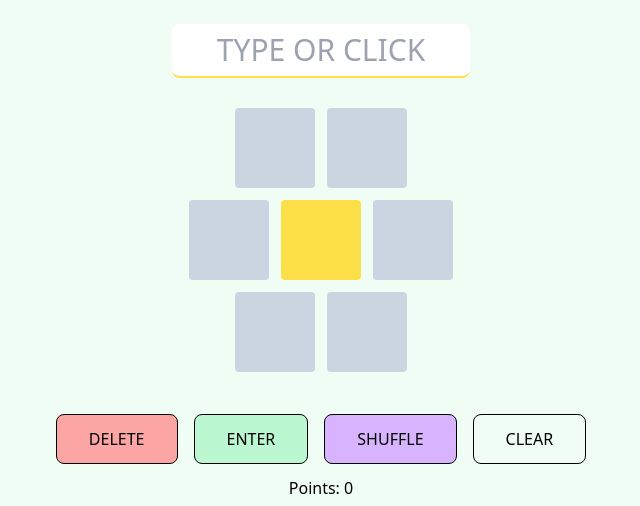
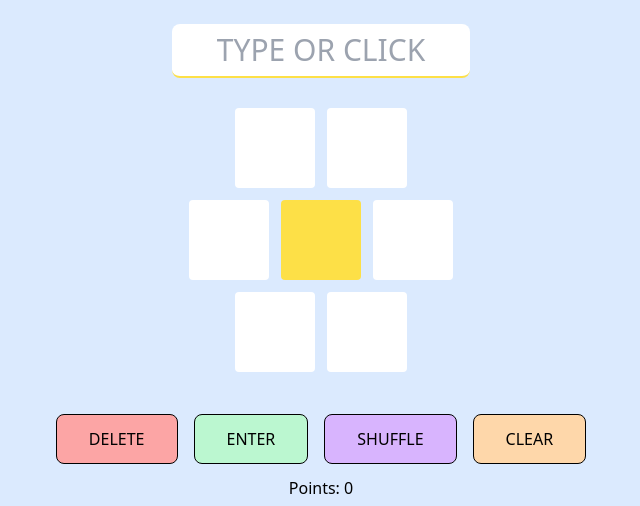
Before and after one commit to wanwari/spelling-bee, a React (Create React App) app in the folder client/: page / in a window 1280 px wide. Shown: the top 506 px of the page, without its empty margins (319-959 px from the left). Built offline with nearby package versions, Linux system fonts and the light colour scheme; no server answers.

Commit message:
style(client): improve colours

```diff
--- a/client/src/App.js
+++ b/client/src/App.js
@@ -2,7 +2,7 @@ import GameBoard from "./components/GameBoard";
 
 const App = () => {
 	return (
-		<div className="bg-green-50">
+		<div className="bg-blue-100">
 			<GameBoard />
 		</div>
 	);
--- a/client/src/components/ControlButtons.js
+++ b/client/src/components/ControlButtons.js
@@ -29,7 +29,7 @@ const ControlButtons = ({
 					type="button"
 					value="Clear"
 					onClick={() => clearKeyboard()}
-					className="px-8 py-3 m-2 bg-transparent text-black border border-black font-medium text-md uppercase rounded-lg md:hover:bg-slate-200 hover:drop-shadow-md cursor-pointer"
+					className="px-8 py-3 m-2 bg-orange-200 text-black border border-black font-medium text-md uppercase rounded-lg md:hover:bg-orange-300 hover:drop-shadow-md cursor-pointer"
 				/>
 			</div>
 		</div>
--- a/client/src/components/GuessBar.js
+++ b/client/src/components/GuessBar.js
@@ -11,7 +11,7 @@ const GuessBar = (props) => {
 					onChange={(event) =>
 						props.onGuessBarChange(event.target.value)
 					}
-					className="form-control text-3xl p-2 w-2/3 text-gray-700 rounded-lg uppercase border-yellow-300 border-b-2 text-center focus:outline-none"
+					className="form-control bg-white text-3xl p-2 w-2/3 text-gray-700 rounded-lg uppercase border-yellow-300 border-b-2 text-center focus:outline-none"
 				/>
 			</form>
 		</div>
--- a/client/src/components/Key.js
+++ b/client/src/components/Key.js
@@ -1,7 +1,7 @@
 const Key = ({ letter, keyboardPressed, mainLetter }) => {
 	const colour = mainLetter
 		? "bg-yellow-300 md:hover:bg-yellow-400"
-		: "bg-slate-300 md:hover:bg-slate-400 md:hover:shadow-lg";
+		: "bg-white md:hover:bg-slate-400 md:hover:shadow-lg";
 
 	return (
 		<input
```
